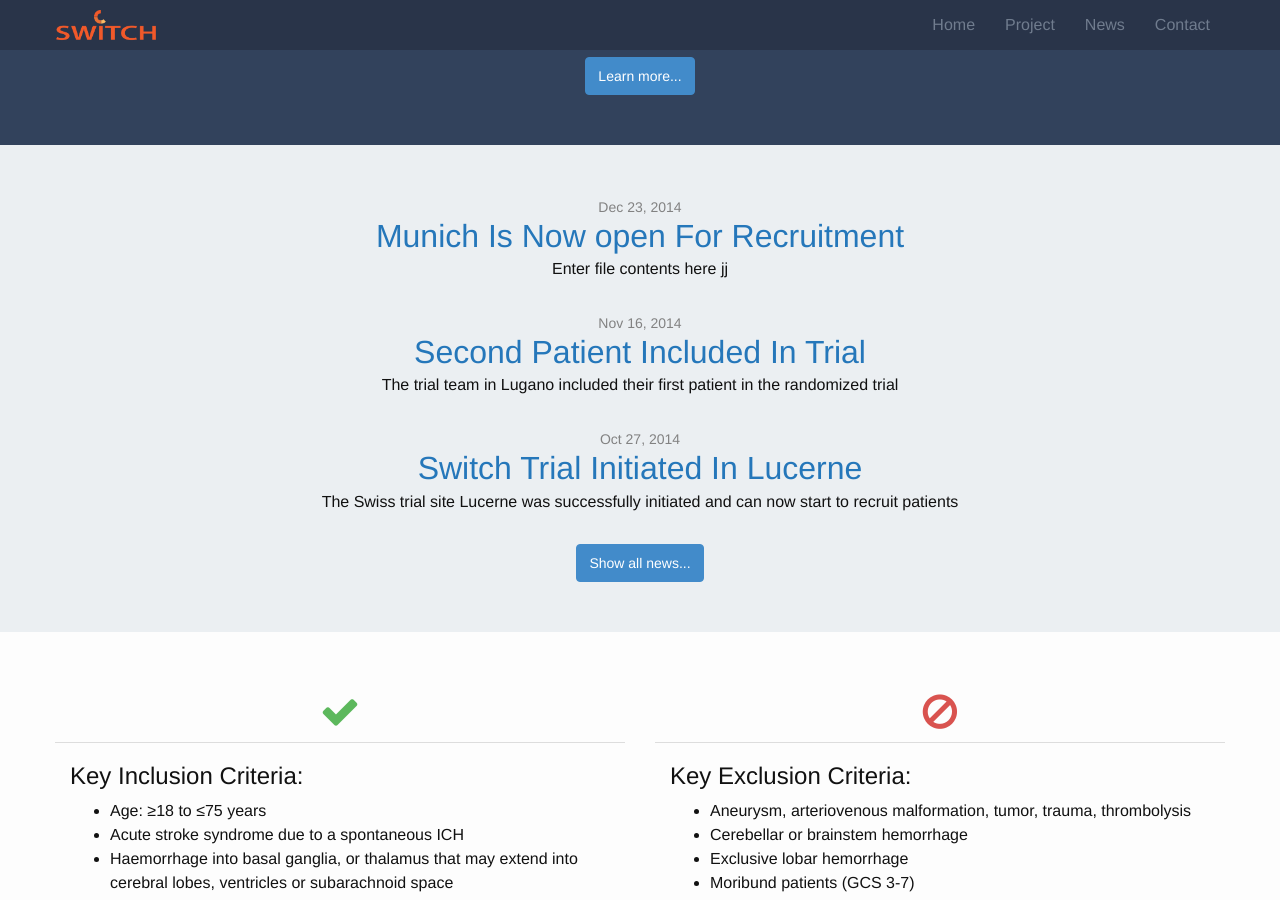
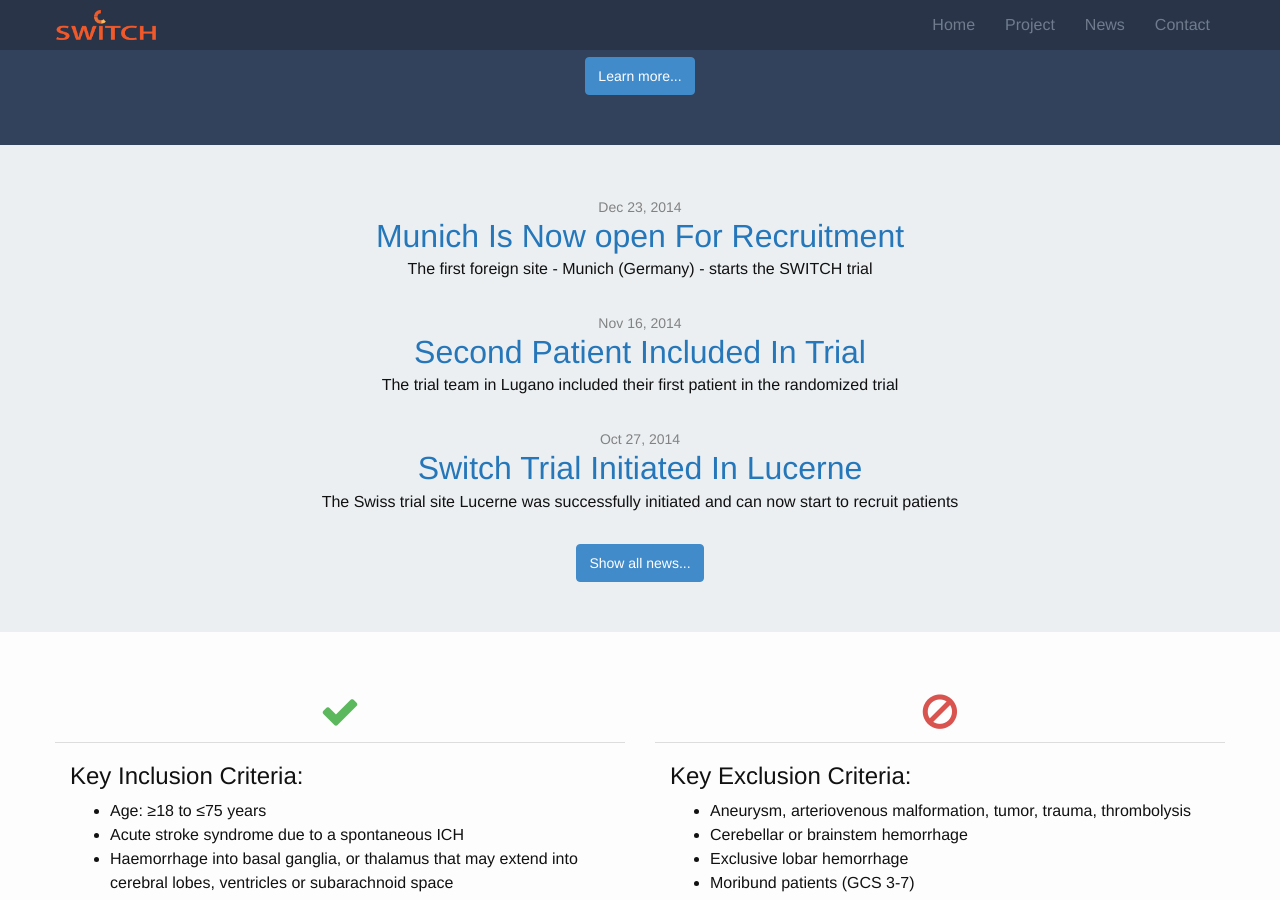
Before and after one commit to bressanj/switch, a Jekyll site: the page built from index.html, in a window 1280 px wide and 900 px high, scrolled down 543 px. Built offline with Jekyll 4.4.1, drawn with Linux system fonts in a browser that asks for light colours; Markdown is read by kramdown in place of the engine named in the settings.

Commit message:
Update 2014-12-23-Munich-is-now open-for-recruitment.md

```diff
--- a/_posts/2014-12-23-Munich-is-now open-for-recruitment.md
+++ b/_posts/2014-12-23-Munich-is-now open-for-recruitment.md
@@ -1,2 +1,7 @@
-Enter file contents here
-jj
+---
+layout: post
+published: true
+excerpt:   The first foreign site - Munich (Germany) - starts the SWITCH trial
+---
+
+The first foreign site - Munich (Germany) - starts the SWITCH trial
```
